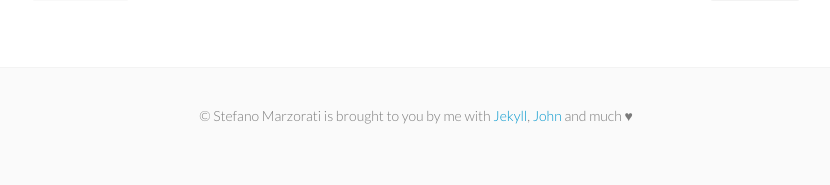
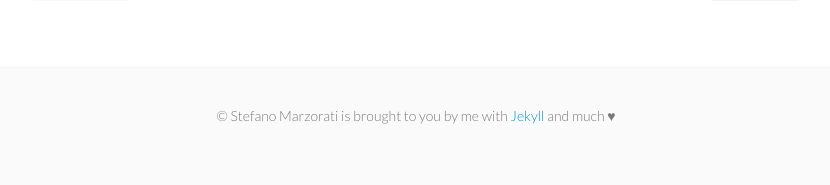
Before and after one commit to marste/Blog, a Jekyll site: the page built from index.html, in a window 1280 px wide. Shown: the part 822-1007 px from the top of the page, without its empty margins (224-1054 px from the left). Built offline with Jekyll 4.4.1, drawn with Linux system fonts in a browser that asks for light colours; nearby versions of some CDN libraries; Markdown is read by kramdown in place of the engine named in the settings; the list of posts is cut into pages by our own code.

```diff
--- a/_includes/footer.html
+++ b/_includes/footer.html
@@ -2,7 +2,7 @@
   <div class="p2 wrap">
     <div class="measure mt1 center">
       <small>
-    &copy; {{ site.title }} is brought to you by me with <a href="http://jekyllrb.com/">Jekyll</a>, <a href="http://johnotander.com">John</a> and much ♥
+    &copy; {{ site.title }} is brought to you by me with <a href="http://jekyllrb.com/">Jekyll</a> and much ♥
       </small>
     </div>
   </div>
```
